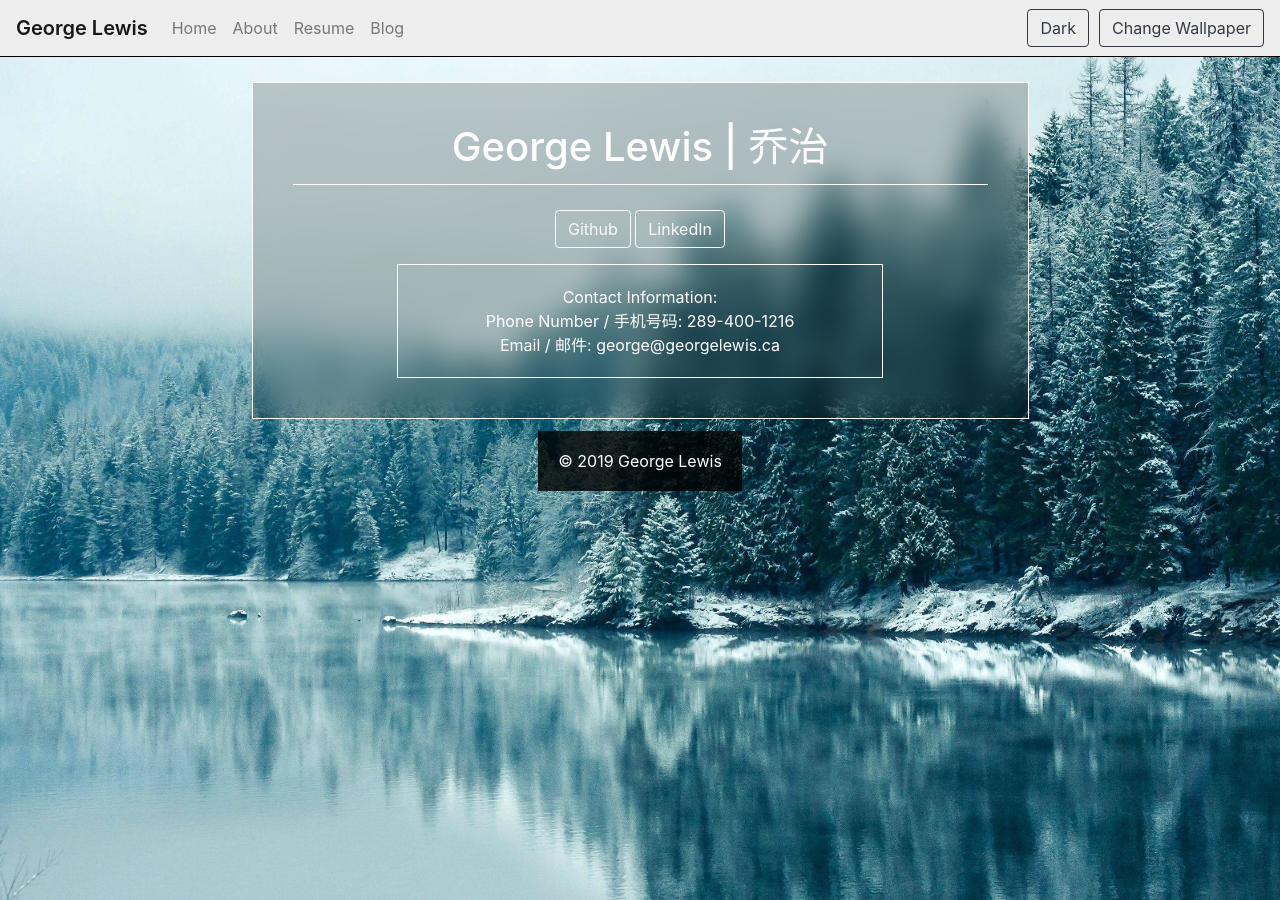
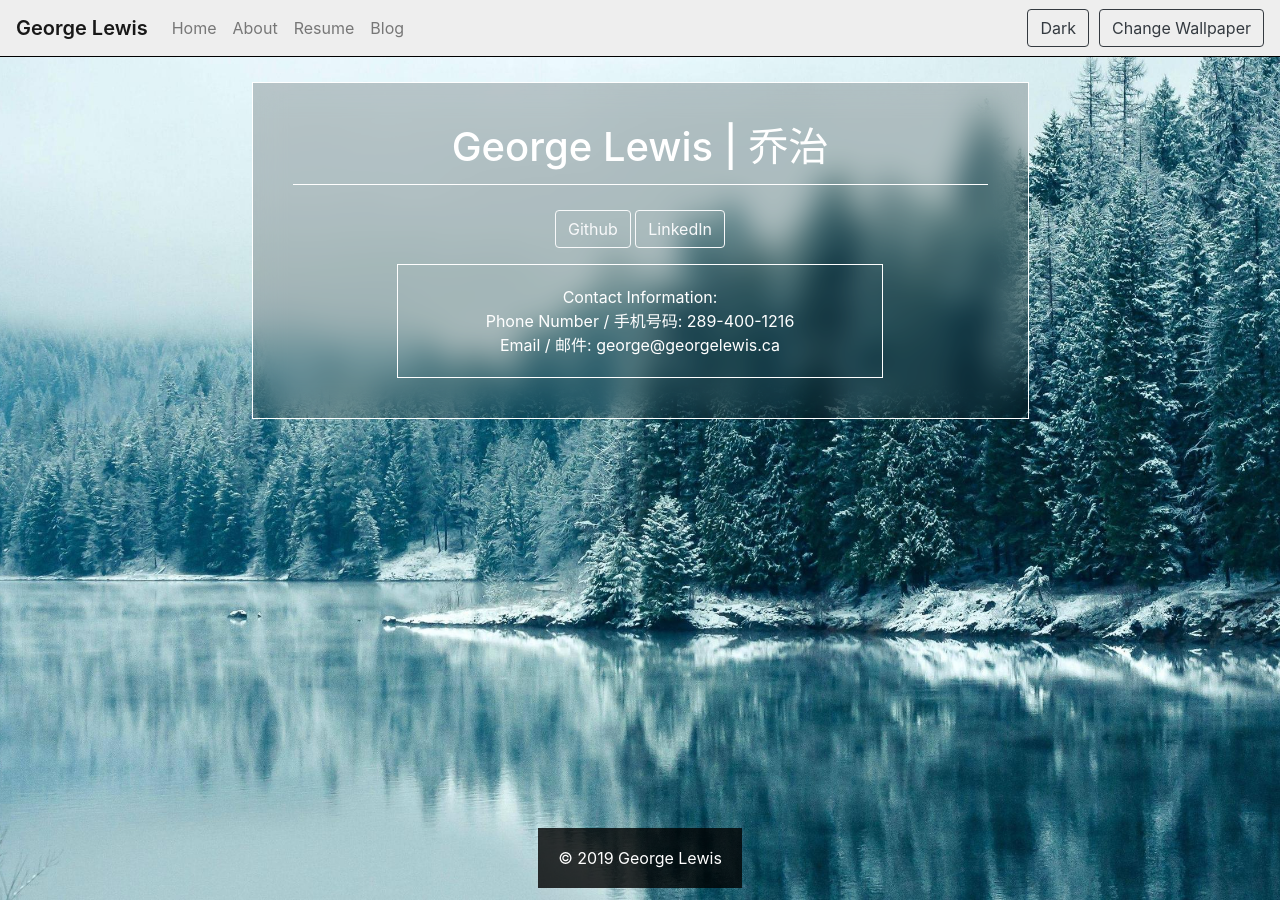
Before and after one commit to George-lewis/george-lewis.github.io, a Jekyll site: the page built from index.markdown, in a window 1280 px wide. Built offline with Jekyll 4.4.1, drawn with Linux system fonts in a browser that asks for light colours.

Commit message:
Fix height issues

```diff
--- a/_js/wallpaper.js
+++ b/_js/wallpaper.js
@@ -79,10 +79,10 @@ function set_paper(i = null, type = null) {
     let url = "url(\"" + path + "\")"
 
     // Don't want to set it to a value it's already set to
-    if (!$("html").css("background-image").includes(path)) {
+    if (!$("body").css("background-image").includes(path)) {
         // Set it
         console.log("Set wallpaper to: " + path)
-        $("html").css("background-image", url)
+        $("body").css("background-image", url)
     } else {
         console.log("Setting wallpaper to '" + path + "' would have no effect -- not setting")
     }
--- a/_sass/_base.scss
+++ b/_sass/_base.scss
@@ -1,4 +1,8 @@
-html, body {
+html {
+    height: 100%;
+}
+
+body {
     min-height: 100%;
 }
 
@@ -31,14 +35,13 @@ h1, p, #copyright, #content {
 html {
     background-size: cover;
     background-position: center;
+    background-color: $header-background;
 }
 
 body {
-    // background-color: $header-background;
-    background-color: transparent;
-    /*background-image: url("/_assets/bg/light/bg1.jpg");*/
     background-size: cover;
     background-position: center;
+    background-color: $header-background;
     display: flex;
     flex-direction: column;
 }
```
